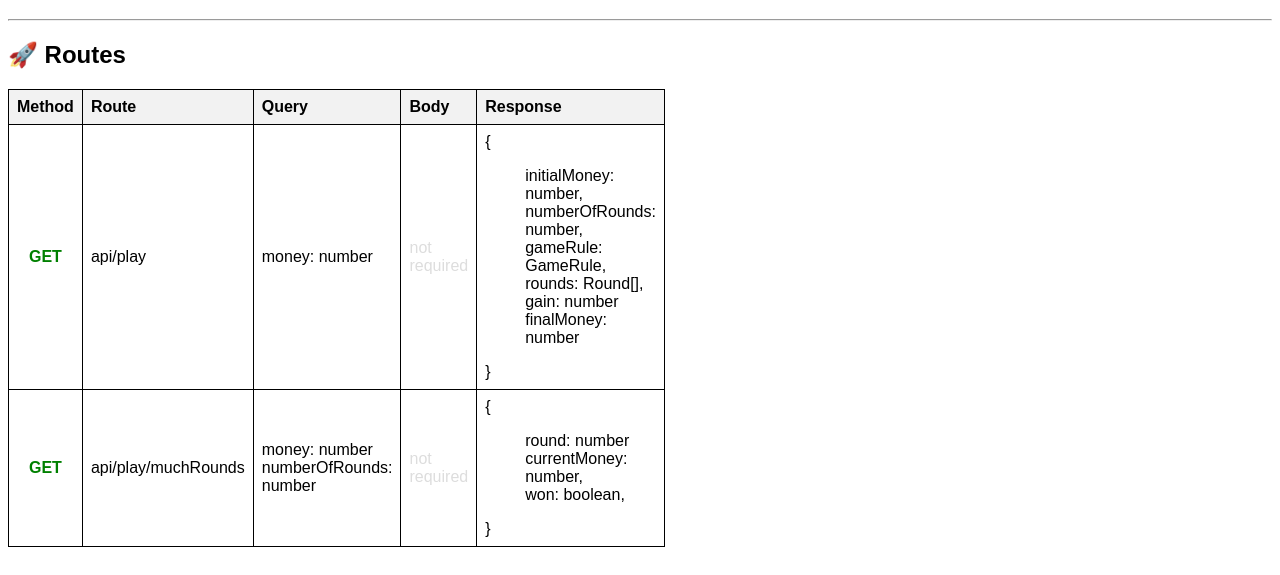
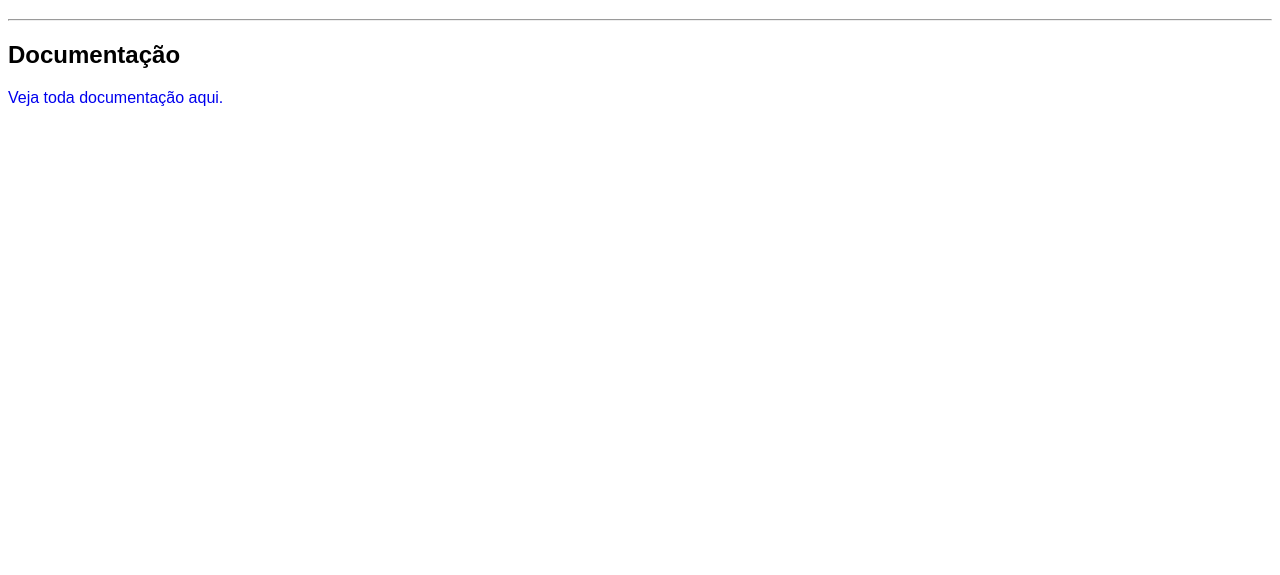
Before and after one commit to felipe-sant/BACK-GoldenTiger, a website: page public/index.html in a window 1280 px wide. Shown: the part 61-636 px from the top of the page. Drawn offline with Linux system fonts and the light colour scheme.

Commit message:
docs: simplifying the /api/docs route documentation

```diff
--- a/public/index.html
+++ b/public/index.html
@@ -52,62 +52,8 @@
 <body>
     <h1>BACKEND - Golden Tiger</h1>
     <hr>
-    <h2>🚀 Routes</h2>
-    <table>
-        <thead>
-            <tr>
-                <th>Method</th>
-                <th>Route</th>
-                <th>Query</th>
-                <th>Body</th>
-                <th>Response</th>
-            </tr>
-        </thead>
-        <tbody>
-            <tr>
-                <td class="method get">
-                    <a href="/api/play">GET</a>
-                </td>
-                <td>api/play</td>
-                <td>
-                    <div>money: number</div>
-                </td>
-                <td class="notRequired">not required</td>
-                <td>
-                    {
-                    <ul>
-                        <li>initialMoney: number,
-                        <li>numberOfRounds: number,
-                        <li>gameRule: GameRule,
-                        <li>rounds: Round[],
-                        <li>gain: number
-                        <li>finalMoney: number
-                    </ul>
-                    }
-                </td>
-            </tr>
-            <tr>
-                <td class="method get">
-                    <a href="/api/play/muchRounds">GET</a>
-                </td>
-                <td>api/play/muchRounds</td>
-                <td>
-                    <div>money: number</div>
-                    <div>numberOfRounds: number</div>
-                </td>
-                <td class="notRequired">not required</td>
-                <td>
-                    {
-                    <ul>
-                        <li>round: number
-                        <li>currentMoney: number,
-                        <li>won: boolean,
-                    </ul>
-                    }
-                </td>
-            </tr>
-        </tbody>
-    </table>
+    <h2>Documentação</h2>
+    <a href="https://github.com/felipe-sant/BACK-GoldenTiger/wiki">Veja toda documentação aqui.</a>
 </body>
 
 </html>
```
